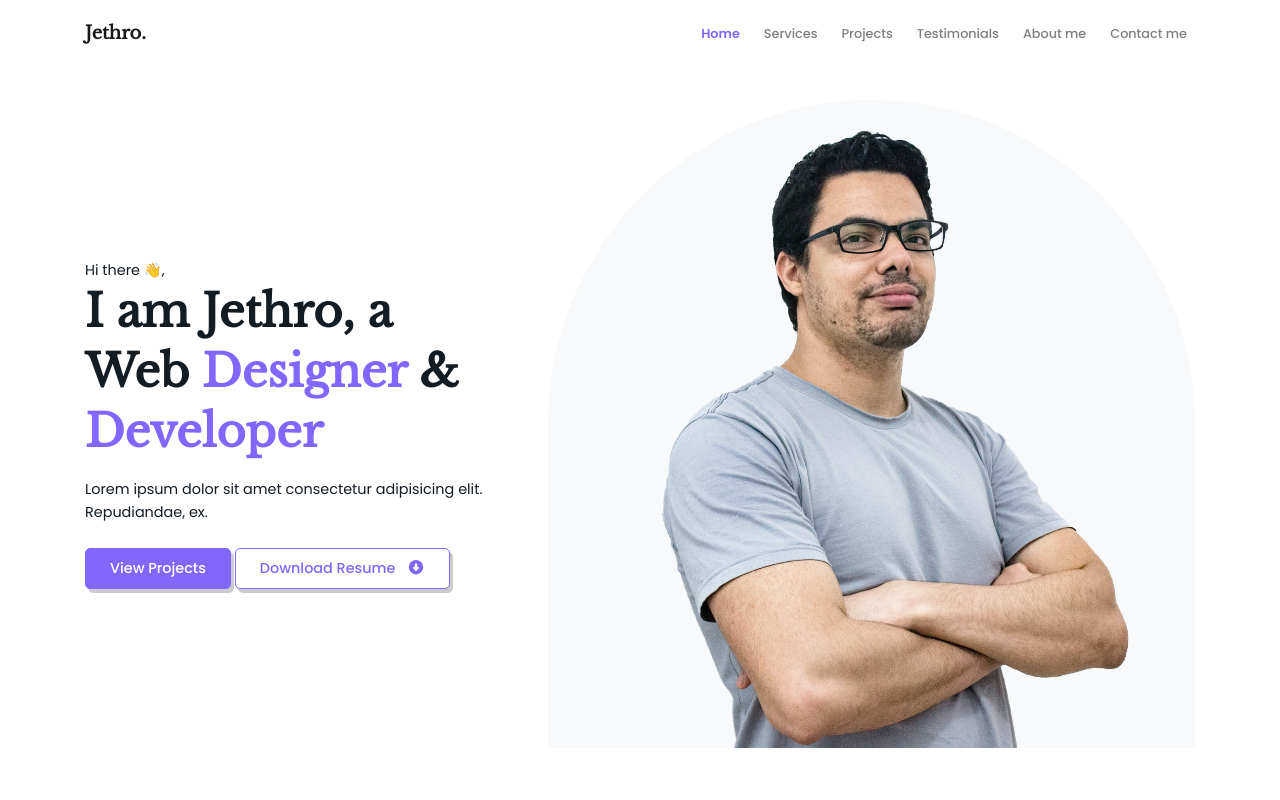
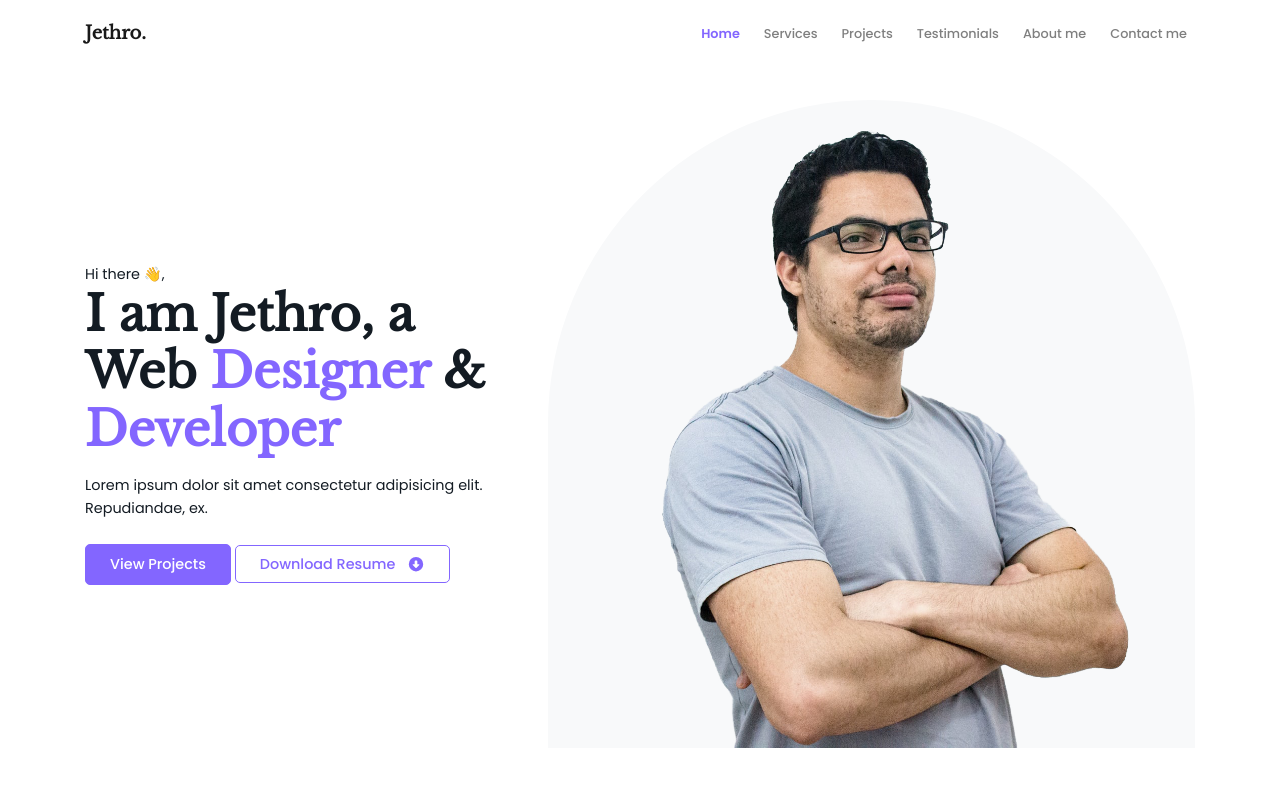
Before and after one commit to robertsonmorales/professional-portfolio, a plain HTML site: page index.html in a window 1280 px wide. Shown: the top 800 px of the page. Drawn offline with nearby package versions, Linux system fonts and the light colour scheme; a web font is replaced by a local one.

Commit message:
added rwd

```diff
--- a/index.html
+++ b/index.html
@@ -97,28 +97,28 @@
         <!-- HERO SECTION -->
         <header class="min-height-center-100">
             <div class="container">
-                <div class="row no-gutters justify-content-md-between justify-content-lg-center align-items-center flex-column-reverse flex-md-row mt-md-5 px-3 px-md-0">
+                <div class="row no-gutters hero-flexbox mt-md-5 px-3 px-md-0">
 
                     <div class="col">
-                        <div class="animate__animated animate__fadeIn animate__delay-1s pr-lg-5">
+                        <div class="mt-3 mt-md-0 animate__animated animate__fadeIn animate__delay-1s pr-lg-5">
                             <span class="mb-3">Hi there 👋,</span>
 
                             <div class="mb-3 h1 font-weight-bold secondary-font">I am Jethro, a Web <span class="text-primary">Designer</span> & <span class="text-primary">Developer</span></div>
 
                             <p class="mb-4">Lorem ipsum dolor sit amet consectetur adipisicing elit. Repudiandae, ex.</p>
 
-                            <button class="btn btn-primary py-2 px-4"
+                            <button class="btn btn-primary py-2 px-4 mw-100"
                                 onclick="navSelected('projects')">View Projects</button>
 
                             <a href="#download-resume"
-                                class="btn btn-outline-primary py-2 px-4">
+                                class="btn btn-outline-primary py-2 px-4 d-none d-md-inline">
                                 <span class="mr-2">Download Resume</span>
                                 <span><i class="fas fa-arrow-alt-circle-down"></i></span>
                             </a>
                         </div>
                     </div>
 
-                    <div class="col-7">
+                    <div class="col col-md-7">
                         <div class="animate__animated animate__fadeIn animate__delay-1s">
                             <img src="resources/images/me/profile-transparent.png"
                             class="img-fluid bg-light rounded-top"
@@ -425,6 +425,7 @@
                         <li data-target="#testimonials-carousel" data-slide-to="1"></li>
                         <li data-target="#testimonials-carousel" data-slide-to="2"></li>
                     </ol>
+
                     <div class="carousel-inner">
                         <div class="carousel-item active">
                             <div class="row no-gutters justify-content-md-between justify-content-lg-center align-items-center flex-column-reverse flex-md-row mt-md-5 px-3 px-md-0">
--- a/resources/sass/_custom.scss
+++ b/resources/sass/_custom.scss
@@ -1,3 +1,8 @@
+.hero-flexbox{
+    align-items: center;
+
+    @extend .flex-column-reverse, .flex-md-row;
+}
 /* FLEXBOX */
 .flexbox-center{
     @include flexbox(center);
--- a/resources/sass/_overwrite.scss
+++ b/resources/sass/_overwrite.scss
@@ -1,7 +1,6 @@
 // HEADINGS
 .h1{
-    font-size: 2.8rem !important;
-    line-height: 60px;
+    font-size: clamp(2rem, 10vw, 3rem) !important;
 }
 // HEADINGS
 
@@ -45,11 +44,11 @@
 .btn{
     border-radius: $radius !important;
     font-weight: 500;
-    box-shadow: $drop-shadow !important;
-    transition: all .2s ease-out;
+    // box-shadow: $drop-shadow !important;
+    // transition: all .2s ease-out;
 
     &:active{
-        box-shadow: $drop-shadow__active !important;
+        // box-shadow: $drop-shadow__active !important;
         transform: translateY(2px);
     }
 }
```
Also changed, not shown: resources/sass/style.css, 1 other file.
